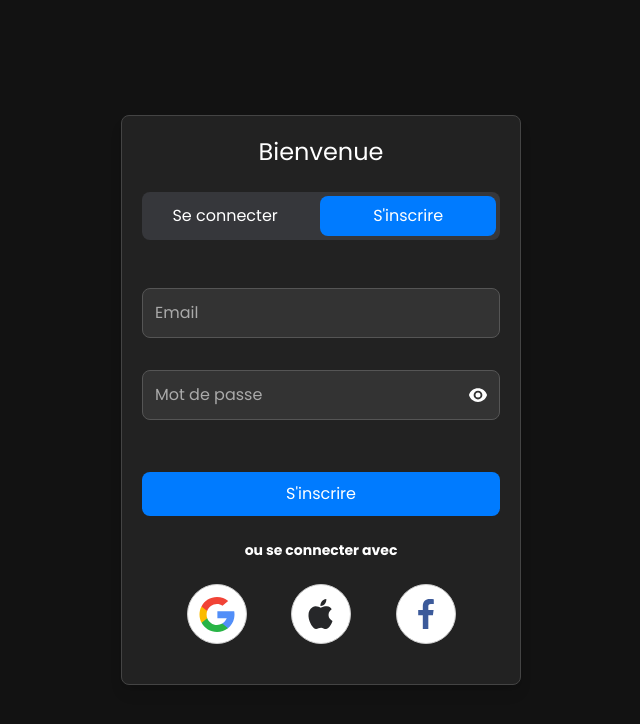
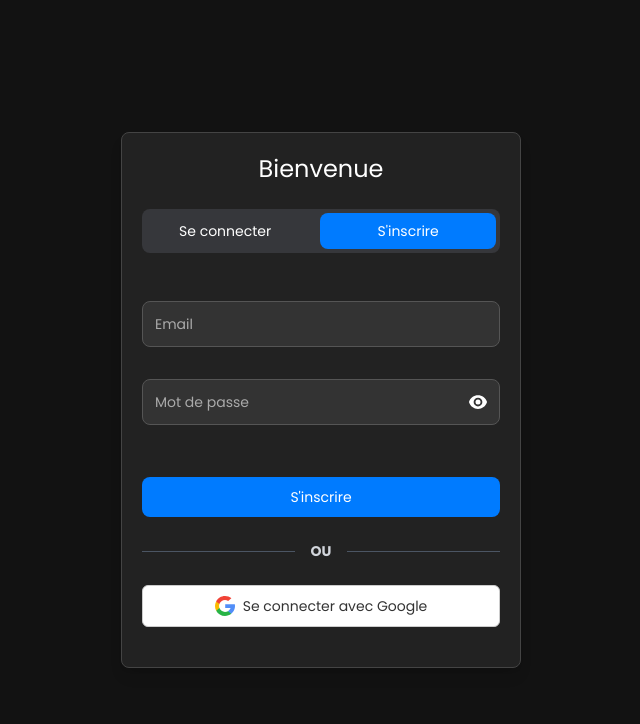
Before and after one commit to Adrien-25/take-care-mind, a Next.js app in the folder take-care-mind-frontend/: page /auth/signup in a window 1280 px wide. Shown: the top 724 px of the page, without its empty margins (319-959 px from the left). Built offline with nearby package versions, Linux system fonts and the light colour scheme.

Commit message:
delete apple and facebook login

```diff
--- a/take-care-mind-frontend/src/app/auth/login/page.tsx
+++ b/take-care-mind-frontend/src/app/auth/login/page.tsx
@@ -60,7 +60,7 @@ const LoginPage: React.FC = () => {
 
   return (
     <div className="flex justify-center items-center h-screen bg-[#121212]">
-      <div className="w-[400px] max-w-[90%] mx-auto p-5 border border-[#444] rounded-lg shadow-lg bg-[#222] text-white">
+      <div className="text-sm w-[400px] max-w-[90%] mx-auto p-5 border border-[#444] rounded-lg shadow-lg bg-[#222] text-white">
         <h2 className="text-center mb-6 text-2xl">Bienvenue</h2>
         <form onSubmit={handleSubmitLogin}>
           <div className="relative w-full mx-auto flex justify-center gap-4 mb-8 bg-[#36373B] p-1 rounded-lg">
@@ -114,9 +114,9 @@ const LoginPage: React.FC = () => {
               )}
             </button>
           </div>
-          <div className="text-right  underline	text-sm mt-3">
-            {/* <Link href="/forgot-password">Mot de passe oublié ?</Link> */}
-          </div>
+          {/* <div className="text-right  underline	text-sm mt-3">
+            <Link href="/forgot-password">Mot de passe oublié ?</Link>
+          </div> */}
 
           <button
             type="submit"
@@ -125,26 +125,29 @@ const LoginPage: React.FC = () => {
             Se connecter
           </button>
         </form>
-        <div className="font-bold text-sm text-center my-6">
-          ou se connecter avec
+        <div className="flex items-center my-6">
+          <hr className="flex-grow border-gray-600" />
+          <span className="px-4 font-bold text-sm text-gray-300">OU</span>
+          <hr className="flex-grow border-gray-600" />
         </div>
         <div className="flex items-center justify-evenly mb-5">
           {/* BOUTON GOOGLE */}
           <button
             type="button"
-            className="w-[60px] h-[60px] bg-white text-[#333] border border-[#ccc] rounded-full flex items-center justify-center cursor-pointer transition-colors duration-300 ease-in-out hover:bg-[#f0f0f0]" // Utilisez la nouvelle classe pour le bouton Google
+            className="bg-white text-[#333] border border-[#ccc] rounded-md flex items-center justify-center cursor-pointer transition-colors duration-300 ease-in-out hover:bg-[#f0f0f0] px-4 py-2.5 w-full"
             onClick={handleGoogleLogin}
           >
             <Image
               src="/images/google_icon.svg"
               alt="Google Icon"
-              className="h-[35px]"
-              width={500}
-              height={500}
+              className="h-[20px] mr-2" // Réduction de la taille de l'icône et ajout de marge à droite
+              width={20}
+              height={20}
             />
+            <span>Se connecter avec Google</span> {/* Ajout du texte */}
           </button>
           {/* BOUTON APPLE */}
-          <button
+          {/* <button
             type="button"
             className="w-[60px] h-[60px] bg-white text-[#333] border border-[#ccc] rounded-full flex items-center justify-center cursor-pointer transition-colors duration-300 ease-in-out hover:bg-[#f0f0f0]" // Utilisez la nouvelle classe pour le bouton Google
             onClick={handleGoogleLogin}
@@ -156,9 +159,9 @@ const LoginPage: React.FC = () => {
               width={500}
               height={500}
             />
-          </button>
+          </button> */}
           {/* BOUTON FACEBOOK */}
-          <button
+          {/* <button
             type="button"
             className="w-[60px] h-[60px] bg-white text-[#333] border border-[#ccc] rounded-full flex items-center justify-center cursor-pointer transition-colors duration-300 ease-in-out hover:bg-[#f0f0f0]" // Utilisez la nouvelle classe pour le bouton Google
             onClick={handleGoogleLogin}
@@ -170,7 +173,7 @@ const LoginPage: React.FC = () => {
               width={500}
               height={500}
             />
-          </button>
+          </button> */}
         </div>
       </div>
       <ToastContainer />
--- a/take-care-mind-frontend/src/app/auth/signup/page.tsx
+++ b/take-care-mind-frontend/src/app/auth/signup/page.tsx
@@ -47,7 +47,7 @@ const LoginPage: React.FC = () => {
 
   return (
     <div className="flex justify-center items-center h-screen bg-[#121212]">
-      <div className="w-[400px] max-w-[90%] mx-auto p-5 border border-[#444] rounded-lg shadow-lg bg-[#222] text-white">
+      <div className="text-sm w-[400px] max-w-[90%] mx-auto p-5 border border-[#444] rounded-lg shadow-lg bg-[#222] text-white">
         <h2 className="text-center mb-6 text-2xl">Bienvenue</h2>
         <form onSubmit={handleSubmitSignup}>
           <div className="relative w-full mx-auto flex justify-center gap-4 mb-8 bg-[#36373B] p-1 rounded-lg">
@@ -106,12 +106,31 @@ const LoginPage: React.FC = () => {
             {"S'inscrire"}
           </button>
         </form>
-        <div className="font-bold text-sm text-center my-6">
-          ou se connecter avec
+        <div className="flex items-center my-6">
+          <hr className="flex-grow border-gray-600" />
+          <span className="px-4 font-bold text-sm text-gray-300">OU</span>
+          <hr className="flex-grow border-gray-600" />
         </div>
+        {/* <div className="font-bold text-sm text-center my-6">
+          OU
+        </div> */}
         <div className="flex items-center justify-evenly mb-5">
+          <button
+            type="button"
+            className="bg-white text-[#333] border border-[#ccc] rounded-md flex items-center justify-center cursor-pointer transition-colors duration-300 ease-in-out hover:bg-[#f0f0f0] px-4 py-2.5 w-full"
+            onClick={handleGoogleSignIn}
+          >
+            <Image
+              src="/images/google_icon.svg"
+              alt="Google Icon"
+              className="h-[20px] mr-2" // Réduction de la taille de l'icône et ajout de marge à droite
+              width={20}
+              height={20}
+            />
+            <span>Se connecter avec Google</span> {/* Ajout du texte */}
+          </button>
           {/* BOUTON GOOGLE */}
-          <button
+          {/* <button
             type="button"
             className="w-[60px] h-[60px] bg-white text-[#333] border border-[#ccc] rounded-full flex items-center justify-center cursor-pointer transition-colors duration-300 ease-in-out hover:bg-[#f0f0f0]" // Utilisez la nouvelle classe pour le bouton Google
             onClick={handleGoogleSignIn}
@@ -123,9 +142,9 @@ const LoginPage: React.FC = () => {
               width={100}
               height={100}
             />
-          </button>
+          </button> */}
           {/* BOUTON APPLE */}
-          <button
+          {/* <button
             type="button"
             className="w-[60px] h-[60px] bg-white text-[#333] border border-[#ccc] rounded-full flex items-center justify-center cursor-pointer transition-colors duration-300 ease-in-out hover:bg-[#f0f0f0]" // Utilisez la nouvelle classe pour le bouton Google
             onClick={handleGoogleSignIn}
@@ -137,9 +156,9 @@ const LoginPage: React.FC = () => {
               width={100}
               height={100}
             />
-          </button>
+          </button> */}
           {/* BOUTON FACEBOOK */}
-          <button
+          {/* <button
             type="button"
             className="w-[60px] h-[60px] bg-white text-[#333] border border-[#ccc] rounded-full flex items-center justify-center cursor-pointer transition-colors duration-300 ease-in-out hover:bg-[#f0f0f0]" // Utilisez la nouvelle classe pour le bouton Google
             onClick={handleGoogleSignIn}
@@ -151,7 +170,7 @@ const LoginPage: React.FC = () => {
               width={100}
               height={100}
             />
-          </button>
+          </button> */}
         </div>
       </div>
       <ToastContainer />
```
Also changed, not shown: 1 other file (tests, documents, lock files or other folders).
